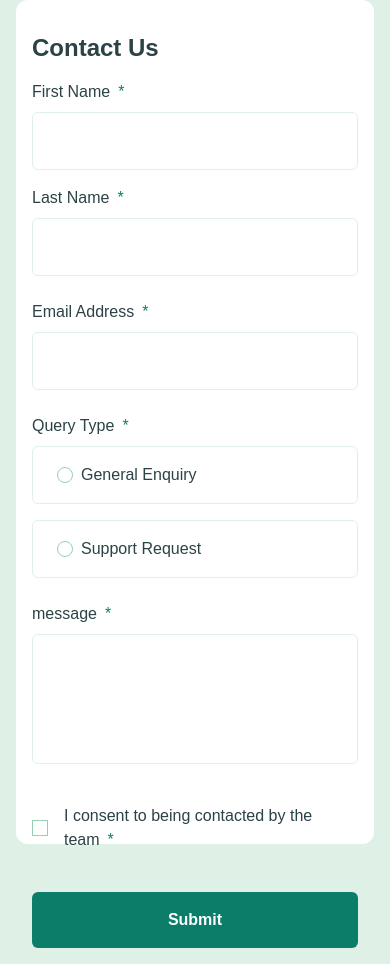
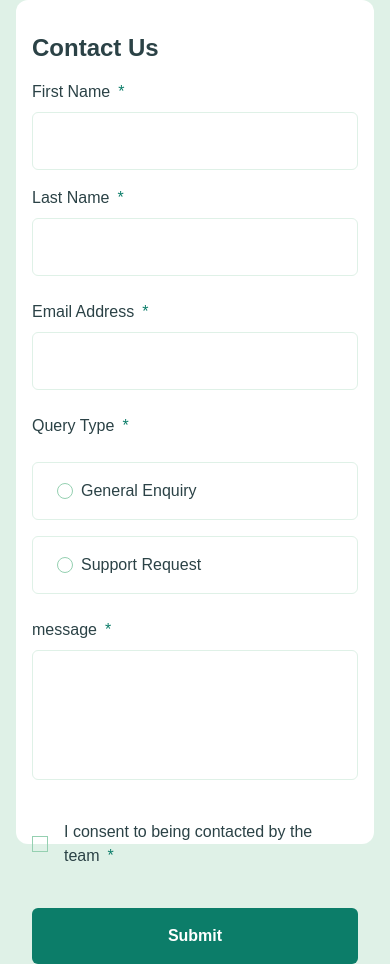
Before and after one commit to Erhahon-Imafidon/contact_form, a React (Vite) app: page / in a window 390 px wide. Built offline with nearby package versions, Linux system fonts and the light colour scheme.

Commit message:
Finished implementing Accessibility on the Contact  Component

```diff
--- a/src/components/Contact.jsx
+++ b/src/components/Contact.jsx
@@ -152,10 +152,14 @@ const Contact = () => {
                                 id="firstName"
                                 value={formData.firstName}
                                 onChange={handleInputChange}
+                                aria-describedby={'firstNameError'} // Associate with error message
+                                aria-invalid={error.firstName} // Indicate Invalid state
                                 className={`px-2 py-4 focus:outline-none border ${error.firstName ? 'border-red' : 'border-green-light'} hover:border-green-medium hover:cursor-pointer focus:border-green-medium rounded-md`}
                             />
                             <p
-                                ref={errRef}
+                                id={'firstNameError'} // Adds ID for association
+                                role="alert" // Indicate it's an error message
+                                aria-live={'assertive'} // Announces the changes Immediately by screen readers
                                 className={`text-red text-xs ${error.firstName ? 'block' : 'hidden'}`}
                             >
                                 This field is required
@@ -177,10 +181,14 @@ const Contact = () => {
                                 id="lastName"
                                 value={formData.lastName}
                                 onChange={handleInputChange}
+                                aria-describedby={'lastNameError'}
+                                aria-invalid={error.lastName}
                                 className={`px-3 py-4 focus:outline-none border ${error.lastName ? 'border-red' : 'border-green-light'} hover:border-green-medium focus:border-green-medium hover:cursor-pointer  rounded-md`}
                             />
                             <p
-                                ref={errRef}
+                                id={'lastNameError'}
+                                role="alert"
+                                aria-live={'assertive'}
                                 className={`text-red text-xs ${error.lastName ? 'block' : 'hidden'}`}
                             >
                                 This field is required
@@ -201,10 +209,14 @@ const Contact = () => {
                             id="email"
                             value={formData.email}
                             onChange={handleInputChange}
+                            aria-describedby={'emailError'}
+                            aria-invalid={error.email}
                             className={`px-3 py-4 focus:outline-none border ${error.email ? 'border-red' : 'border-green-light'} hover:border-green-medium focus:border-green-medium hover:cursor-pointer rounded-md`}
                         />
                         <p
-                            ref={errRef}
+                            id={'emailError'}
+                            role="alert"
+                            aria-live={'assertive'}
                             className={`text-red text-xs ${error.email ? 'block' : 'hidden'}`}
                         >
                             Please enter a valid email address
@@ -220,11 +232,23 @@ const Contact = () => {
                             Query Type
                             <span className="ml-2 text-green-medium">*</span>
                         </label>
-                        <div className="flex flex-col w-full md:flex-row space-y-4 md:space-y-0 md:space-x-3">
+                        <fieldset
+                            role={'radiogroup'}
+                            aria-labelledby={'queryLabel'}
+                            aria-invalid={error.queryType}
+                            className="flex flex-col w-full md:flex-row space-y-4 md:space-y-0 md:space-x-3"
+                        >
+                            <legend id={'queryLabel'} className={'sr-only'}>
+                                {/* Hidden label for screen readers */}
+                                Query Type
+                            </legend>
                             {/*GENERAL ENQUIRY*/}
                             <button
                                 onClick={() => handleQueryType('enquiry')}
                                 type="button"
+                                role={'radio'}
+                                aria-checked={formData.queryType === 'enquiry'}
+                                aria-describedby={'queryTypeError'}
                                 className={`w-full md:w-1/2 space-x-2 pl-6 py-4 flex flex-row items-center border border-green-light hover:border-green-medium focus:border-green-medium hover:cursor-pointer rounded-md ${
                                     formData.queryType === 'enquiry'
                                         ? 'bg-green-light text-white'
@@ -244,6 +268,9 @@ const Contact = () => {
                             <button
                                 onClick={() => handleQueryType('request')}
                                 type="button"
+                                role={'radio'}
+                                aria-checked={formData.queryType === 'request'}
+                                aria-describedby={'queryTypeError'}
                                 className={`w-full md:w-1/2 space-x-2 pl-6 py-4 flex flex-row items-center border border-green-light hover:border-green-medium focus:border-green-medium hover:cursor-pointer rounded-md ${
                                     formData.queryType === 'request'
                                         ? 'bg-green-light text-white'
@@ -259,9 +286,15 @@ const Contact = () => {
                                     Support Request
                                 </p>
                             </button>
-                        </div>
+                        </fieldset>
                         {error.queryType && (
-                            <p ref={errRef} className={`text-red text-xs`}>
+                            <p
+                                ref={errRef}
+                                role={'alert'}
+                                aria-live={'assertive'}
+                                id={'queryTypeError'}
+                                className={`text-red text-xs`}
+                            >
                                 Please select a query type
                             </p>
                         )}
@@ -280,10 +313,14 @@ const Contact = () => {
                             value={formData.message}
                             onChange={handleInputChange}
                             rows="4"
+                            aria-describedby={'messageError'}
+                            aria-invalid={error.message}
                             className={`px-3 py-4 focus:outline-none border ${error.message ? 'border-red' : 'border-green-light'} hover:border-green-medium hover:cursor-pointer focus:border-green-medium rounded-md resize-none`}
                         />
                         <p
-                            ref={errRef}
+                            id={'messageError'}
+                            role={'alert'}
+                            aria-live={'assertive'}
                             className={`text-red text-xs ${error.message ? 'block' : 'hidden'}`}
                         >
                             This field is required
@@ -292,9 +329,18 @@ const Contact = () => {
                     {/*CONSENT SECTION*/}
                     <div>
                         <div className="flex items-center py-4 w-full space-x-4">
-                            <button
-                                type="button"
-                                id="consent"
+                            <div
+                                role={'checkbox'}
+                                aria-checked={formData.consent}
+                                aria-labelledby={'consentLabel'}
+                                aria-describedby={'consentError'}
+                                tabIndex="0" // To make it focusable
+                                onKeyDown={(e) => {
+                                    if (e.key === ' ' || e.key === 'Enter') {
+                                        e.preventDefault();
+                                        handleConsentCheck();
+                                    }
+                                }}
                                 onClick={handleConsentCheck}
                             >
                                 {!formData.consent ? (
@@ -302,12 +348,9 @@ const Contact = () => {
                                 ) : (
                                     <Checkbox className="w-4" />
                                 )}
-                            </button>
+                            </div>
 
-                            <label
-                                htmlFor="consent"
-                                className="text-base text-grey-dark"
-                            >
+                            <label className="text-base text-grey-dark">
                                 I consent to being contacted by the team
                                 <span className="ml-2 text-green-medium">
                                     *
@@ -315,7 +358,13 @@ const Contact = () => {
                             </label>
                         </div>
                         {error.consent && (
-                            <p ref={errRef} className="text-red text-xs">
+                            <p
+                                ref={errRef}
+                                role={'alert'}
+                                aria-live={'assertive'}
+                                id={'consentError'}
+                                className="text-red text-xs"
+                            >
                                 To submit this form, please consent to being
                                 contacted
                             </p>
```
